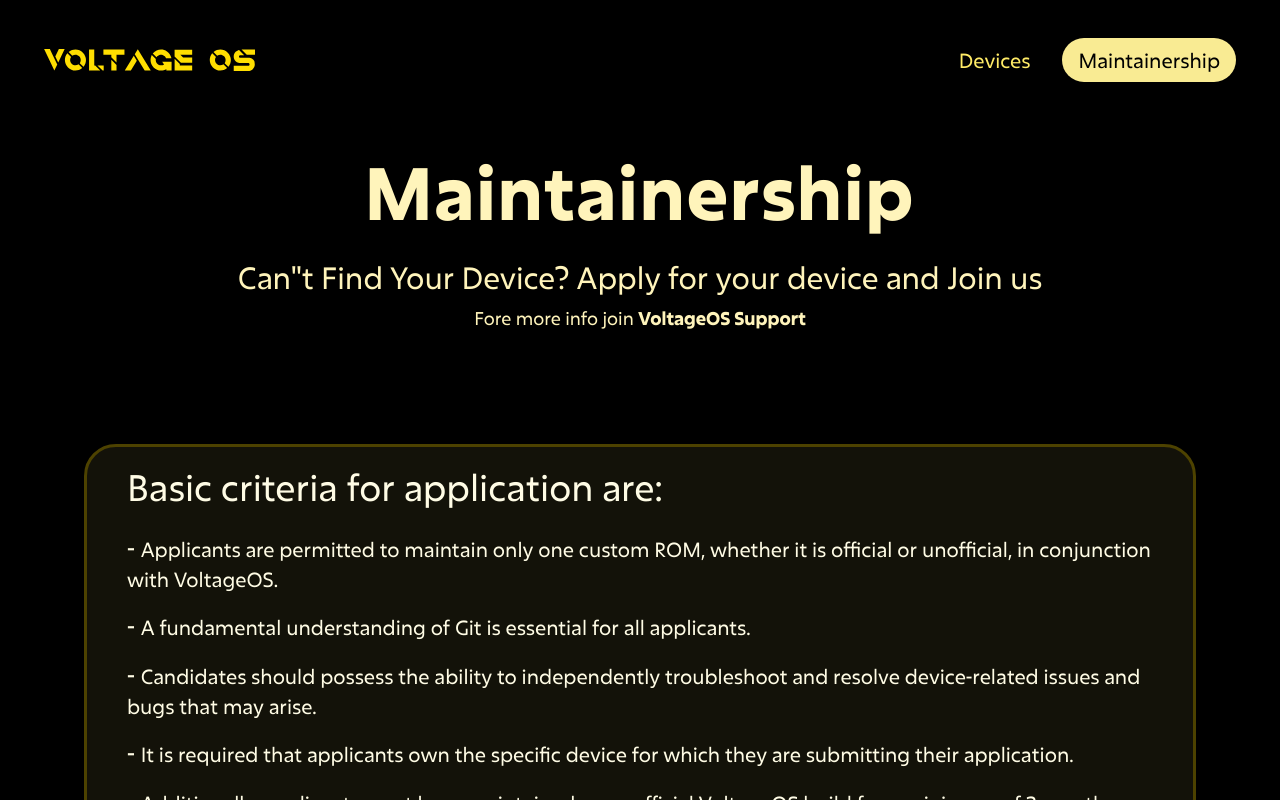
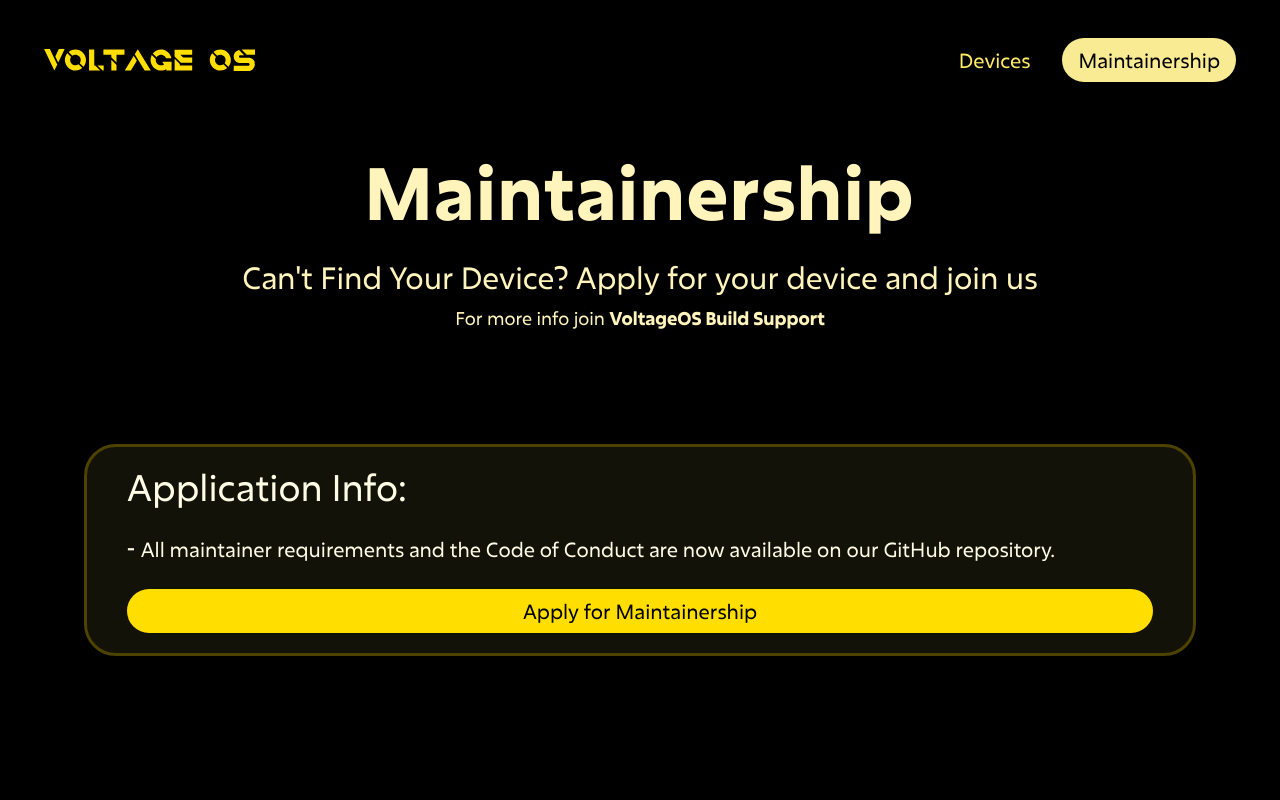
Before and after one commit to ZirgomHaidar/VoltageOS-Website, a React (Vite) app: page /maintainership in a window 1280 px wide. Shown: the top 800 px of the page. Built offline with nearby package versions, Linux system fonts and the light colour scheme.

Commit message:
VOS: Adapt for new maintainership repo

```diff
--- a/src/pages/Maintainership.tsx
+++ b/src/pages/Maintainership.tsx
@@ -25,19 +25,19 @@ function Maintainership() {
     >
       <div className="mb-14 items-center space-y-2 text-center lg:mb-28">
         <h1 className="mb-8 font-bold tracking-wide">Maintainership</h1>
-        <h3>Can"t Find Your Device? Apply for your device and Join us</h3>
+        <h3>Can't Find Your Device? Apply for your device and join us</h3>
         <h6>
-          Fore more info join{" "}
+          For more info join{" "}
           <Link to="https://t.me/VoltageOSSupport">
             <b className="underline-offset-8 transition-all hover:text-xl hover:underline">
-              VoltageOS Support
+              VoltageOS Build Support
             </b>
           </Link>
         </h6>
       </div>
 
       <div className="bg-Voltage-bgComponent text-Voltage-textSecondary border-Voltage-borderComponent rounded-4xl border-3 px-10 py-5 lg:mx-8">
-        <h2>Basic criteria for application are:</h2>
+        <h2>Application Info:</h2>
         <motion.ul
           className="markerstyle mt-6 list-inside space-y-4 lg:text-xl"
           variants={container}
@@ -50,9 +50,10 @@ function Maintainership() {
             </motion.li>
           ))}
         </motion.ul>
+
         <div className="mt-6 flex">
           <Link
-            to="https://forms.gle/eSNQrRzi2SrKqV9Y7"
+            to="https://github.com/VoltageOS/maintainership"
             className="grow text-center text-xl"
           >
             <motion.button
@@ -60,7 +61,7 @@ function Maintainership() {
               whileHover={{ scale: 1.02 }}
               whileTap={{ scale: 0.96 }}
             >
-              Maintainers Form
+              Apply for Maintainership
             </motion.button>
           </Link>
         </div>
@@ -72,9 +73,5 @@ function Maintainership() {
 export default Maintainership
 
 const Rules = [
-  "Applicants are permitted to maintain only one custom ROM, whether it is official or unofficial, in conjunction with VoltageOS.",
-  "A fundamental understanding of Git is essential for all applicants.",
-  "Candidates should possess the ability to independently troubleshoot and resolve device-related issues and bugs that may arise.",
-  "It is required that applicants own the specific device for which they are submitting their application.",
-  "Additionally, applicants must have maintained an unofficial VoltageOS build for a minimum of 2 months, ensuring that regular monthly updates are provided throughout that period.",
+  "All maintainer requirements and the Code of Conduct are now available on our GitHub repository.",
 ]
```
